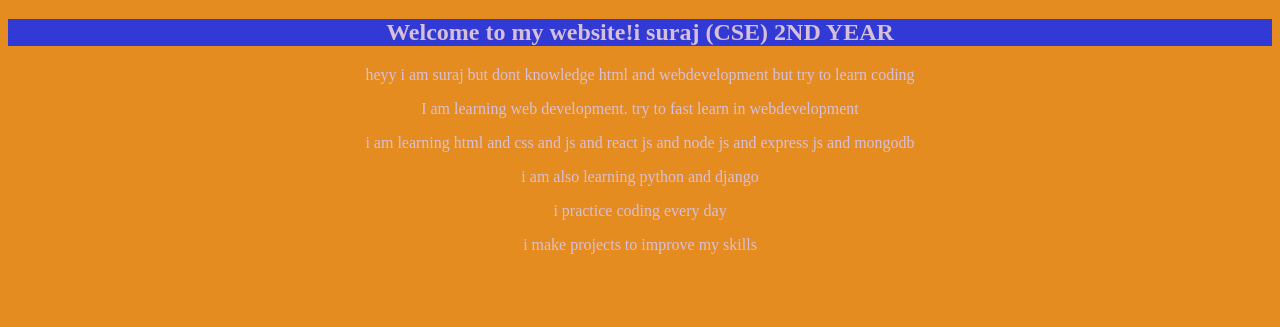
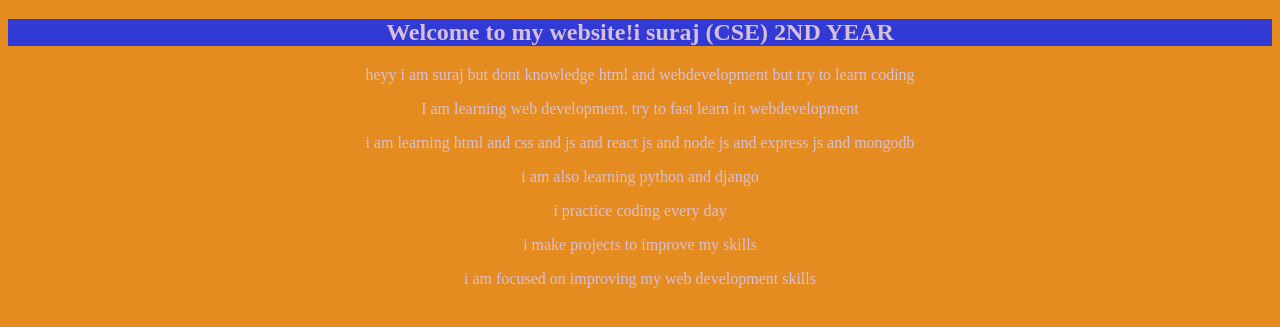
Before and after one commit to surajshivhare/webD, a plain HTML site: page index.html in a window 1280 px wide. Shown: the part 61-388 px from the top of the page. Drawn offline with Linux system fonts and the light colour scheme.

Commit message:
initial commit

```diff
--- a/index.html
+++ b/index.html
@@ -15,5 +15,6 @@
     <p> i am also learning python and django</p>
     <p> i practice coding every day</p>
     <p>i make projects to improve my skills</p>
+    <P>i am focused on improving my web development skills</P>
 </body>
 </html>
```
